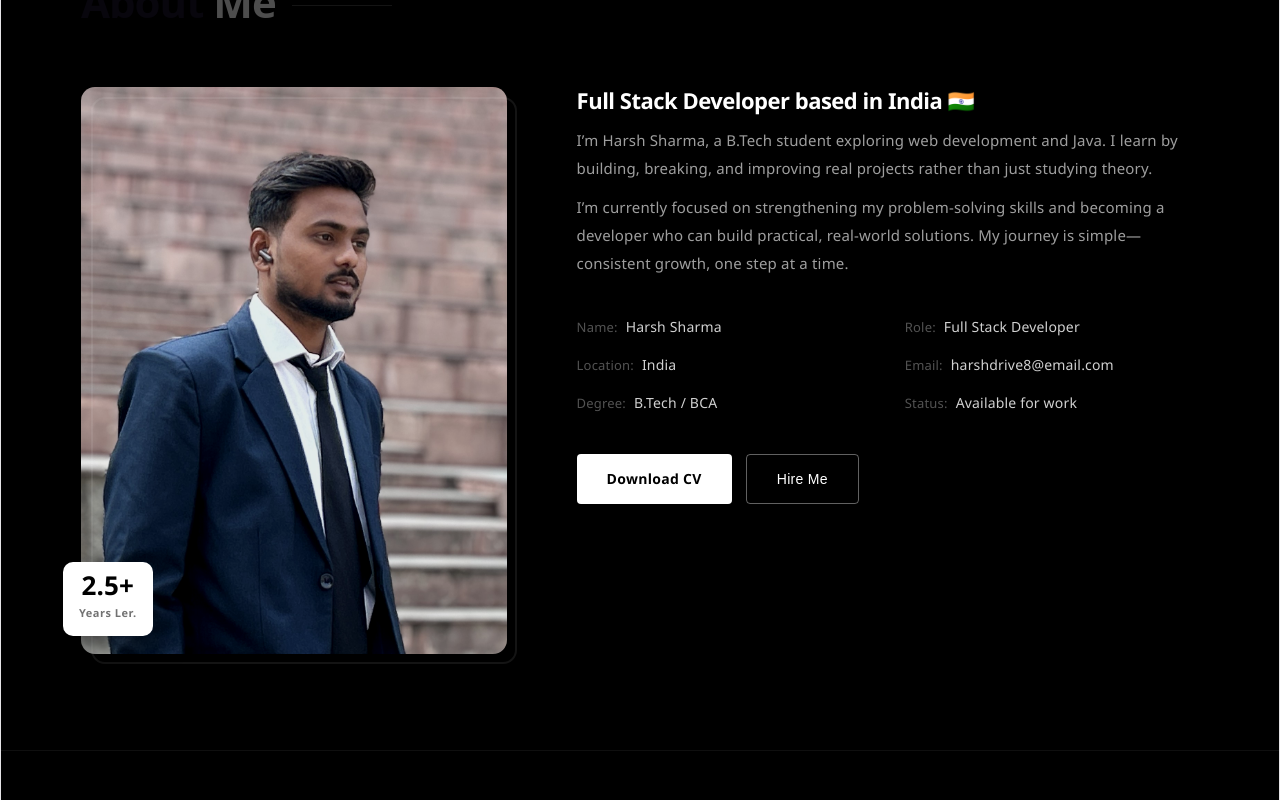
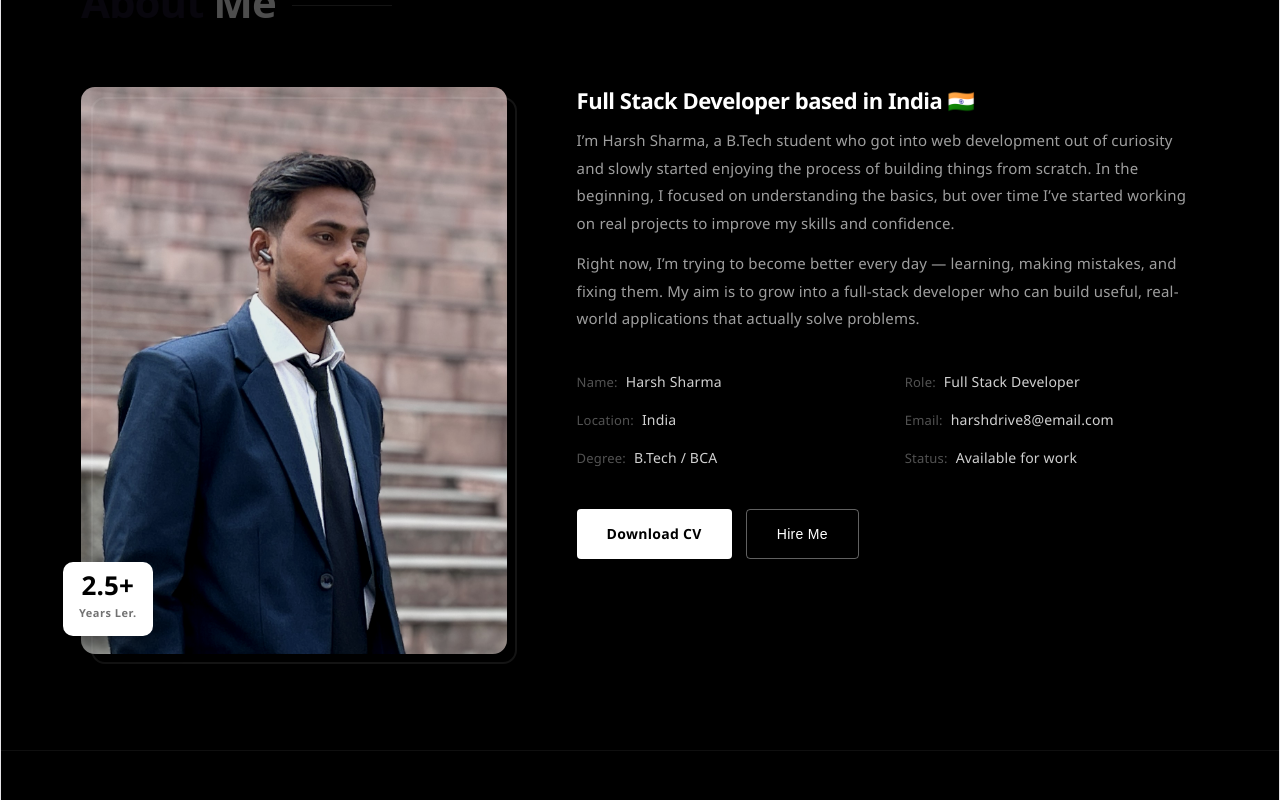
Before and after one commit to harshsharmasing/Harsh_Portfolio, a React (Vite) app in the folder Harsh_portfolio/: page / in a window 1280 px wide. Shown: the part 960-1760 px from the top of the page. Built offline with nearby package versions, Linux system fonts and the light colour scheme.

Commit message:
update portfolio

```diff
--- a/Harsh_portfolio/src/App.jsx
+++ b/Harsh_portfolio/src/App.jsx
@@ -1558,11 +1558,11 @@ export default function Portfolio() {
               </h3>
               <p style={{ fontSize:15, lineHeight:1.85, color:"rgba(255,255,255,0.62)",
                 marginBottom:12, textAlign:"left", width:"100%" }}>
-                I’m Harsh Sharma, a B.Tech student exploring web development and Java. I learn by building, breaking, and improving real projects rather than just studying theory.
+                I’m Harsh Sharma, a B.Tech student who got into web development out of curiosity and slowly started enjoying the process of building things from scratch. In the beginning, I focused on understanding the basics, but over time I’ve started working on real projects to improve my skills and confidence.
               </p>
               <p style={{ fontSize:15, lineHeight:1.85, color:"rgba(255,255,255,0.62)",
                 marginBottom:36, textAlign:"left", width:"100%" }}>
-                I’m currently focused on strengthening my problem-solving skills and becoming a developer who can build practical, real-world solutions. My journey is simple—consistent growth, one step at a time.
+                Right now, I’m trying to become better every day — learning, making mistakes, and fixing them. My aim is to grow into a full-stack developer who can build useful, real-world applications that actually solve problems.
               </p>
 
               <div className="info-grid" style={{
@@ -2023,9 +2023,9 @@ export default function Portfolio() {
             }
           }}>
             {[
-              { num:"02", img:proj2, title:"Eco Drive", desc:"A full-stack sustainability platform featuring a carbon footprint calculator, donation system, and eco-articles hub to drive green awareness.", tags:["MongoDB","Express","React","Node.js"],      live:"#", github:"#", isVideo:true },
-              { num:"03", img:proj3, title:"Project Three", desc:"", tags:["Java","Spring Boot","MySQL"],      live:"#", github:"#", isVideo:false },
-              { num:"04", img:proj4, title:"Project Four",  desc:"", tags:["Next.js","Tailwind","PostgreSQL"], live:"#", github:"#", isVideo:false },
+              { num:"02", img:proj2, title:"Eco Drive", desc:"A full-stack sustainability platform featuring a carbon footprint calculator, donation system, and eco-articles hub to drive green awareness.", tags:["MongoDB","Express","React","Node.js"],      live:"https://github.com/harshsharmasing/ECO_DRIVE.git", github:"https://github.com/harshsharmasing/ECO_DRIVE.git", isVideo:true },
+              { num:"03", img:proj3, title:"Smart Yoga App", desc:"An AI-powered yoga assistant that uses your camera to detect body poses in real time and provides live feedback and suggestions on your yoga form. Just open the app, strike a pose, and let the app guide your practice.", tags:["React","TensorFlow.js","PoseNet","JavaScript"], live:"https://harshsharmasing.github.io/Smart-Yoga-App/", github:"https://github.com/harshsharmasing/Smart-Yoga-App.git", isVideo:false },
+              { num:"04", img:proj4, title:"FileVault – Secure File Sharing", desc:"A full-stack MERN app where users can register, login, upload files, and share unique download links with anyone. Features JWT authentication, bcrypt password hashing, Cloudinary storage, drag-and-drop uploads, and a public shareable file view page — no login needed to download.", tags:["React","Node.js","Express","MongoDB","Cloudinary","JWT"], live:"https://github.com/harshsharmasing/secure-file-share.git", github:"https://github.com/harshsharmasing/secure-file-share.git", isVideo:false },
             ].map(({ num, img, title, desc, tags, live, github, isVideo }, i) => (
               <div key={num} className="proj-small" style={{
                 animation: projVisible ? `projFadeUp 0.65s ease ${0.25 + i * 0.12}s both` : "none",
```
Also changed, not shown: Harsh_portfolio/src/assets/3.jpg, Harsh_portfolio/src/assets/4.jpg.
